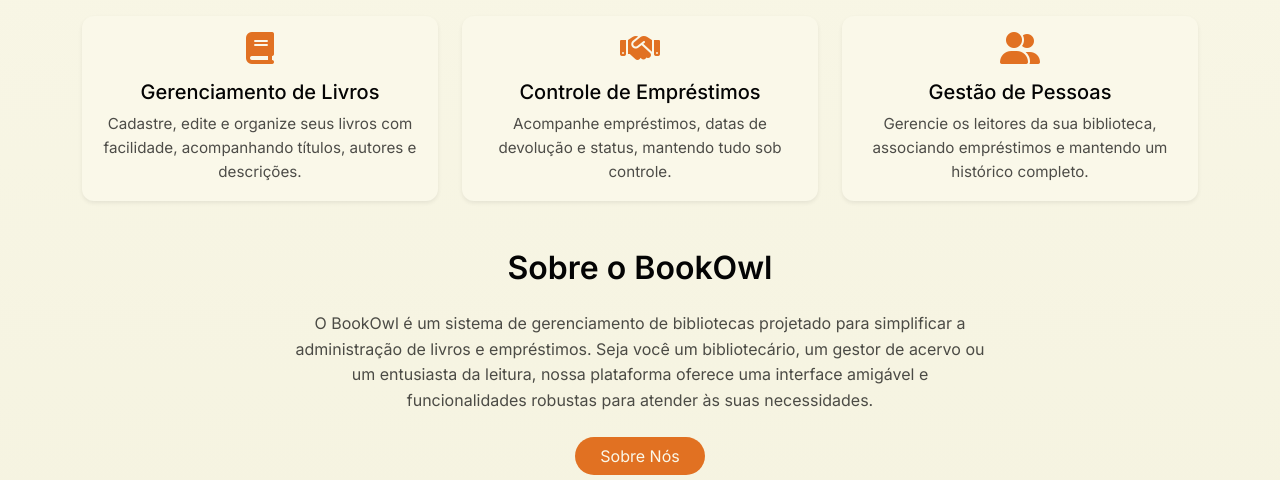
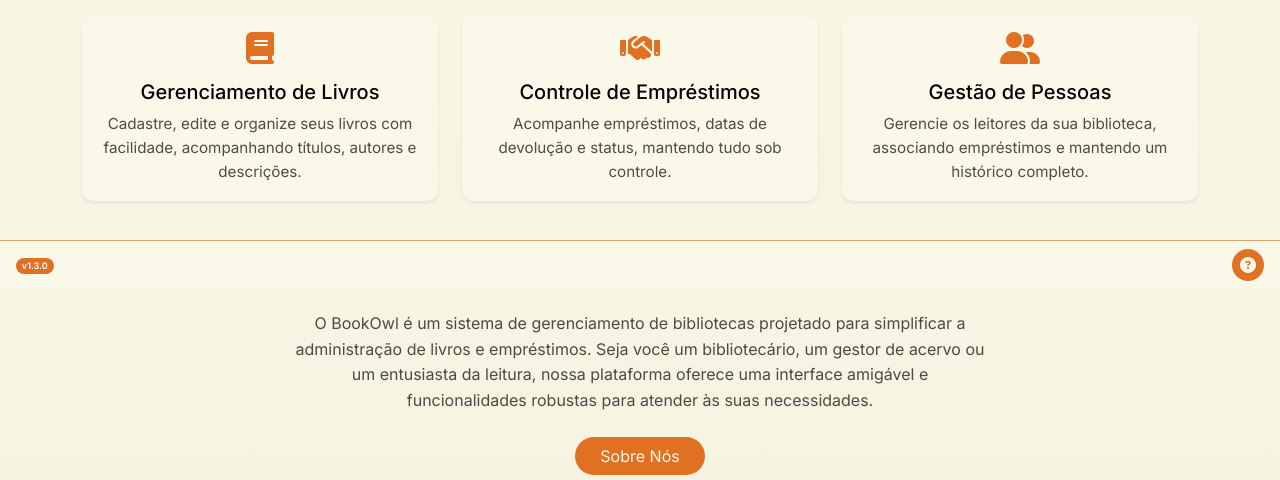
Before and after one commit to GabrielDev969/BookOwl, a Django app: page / in a window 1280 px wide. Shown: the part 511-991 px from the top of the page. Run offline with Django 5.2, Linux system fonts and the light colour scheme; the visitor is signed in with stand-in values (Sample User, id 1).

Commit message:
:sparkles: Adicionado footer com modal de feedback

```diff
--- a/Home/urls.py
+++ b/Home/urls.py
@@ -4,4 +4,5 @@
 urlpatterns = [
     path('', views.home, name='home'),
     path('about/', views.about, name='about'),
+    path('submit_feedback/', views.submit_feedback, name='submit_feedback')
 ]
--- a/Home/views.py
+++ b/Home/views.py
@@ -1,4 +1,13 @@
 from django.shortcuts import render
+from django.urls import reverse
+from django.http import HttpResponseRedirect
+from django.contrib import messages
+import telegram
+from telegram.constants import ParseMode
+import asyncio
+import os
+from dotenv import load_dotenv
+load_dotenv()
 
 def home(request):
     """
@@ -11,3 +20,33 @@
     Render the about page.
     """
     return render(request, 'Home/about.html')
+
+async def send_to_telegram(name, username, email, message):
+    bot = telegram.Bot(token=os.environ.get('YOUR_TELEGRAM_BOT_TOKEN'))
+    group_id = os.environ.get('YOUR_GROUP_CHAT_ID')
+    text = f"<b>BookOwl</b>\n\n<b>Nome</b>: {name}\n<b>Username:</b> {username}\n<b>Email:</b> {email or 'Não fornecido'}\n<b>Mensagem:</b>\n {message}"
+    await bot.send_message(chat_id=group_id, text=text, parse_mode=ParseMode.HTML)
+
+def submit_feedback(request):
+    if request.method == 'POST':
+        name = request.POST.get('name')
+        username = request.user.username
+        email = request.POST.get('email')
+        message = request.POST.get('message')
+        # Get the referring URL to redirect back to the same page
+        redirect_url = request.META.get('HTTP_REFERER', reverse('home'))
+
+        if name and message:
+            try:
+                asyncio.run(send_to_telegram(name, username, email, message))
+                messages.success(request, 'Feedback enviado com sucesso para o grupo no Telegram!')
+            except Exception as e:
+                messages.error(request, f'Erro ao enviar feedback: {str(e)}')
+        else:
+            messages.error(request, 'Nome e mensagem são obrigatórios.')
+
+        return HttpResponseRedirect(redirect_url)
+
+    # For GET requests, redirect to the referring page or home
+    redirect_url = request.META.get('HTTP_REFERER', reverse('home'))
+    return HttpResponseRedirect(redirect_url)
--- /dev/null
+++ b/core/context_processors.py
@@ -0,0 +1,4 @@
+from django.conf import settings
+
+def app_version_processor(request):
+    return {'APP_VERSION': settings.APP_VERSION}
--- a/core/settings.py
+++ b/core/settings.py
@@ -10,6 +10,8 @@
 
 # Build paths inside the project like this: BASE_DIR / 'subdir'.
 BASE_DIR = Path(__file__).resolve().parent.parent
+
+APP_VERSION = '1.3.0'
 
 # --- CONFIGURAÇÕES DE SEGURANÇA ---
 # A SECRET_KEY é lida da variável de ambiente. NUNCA a deixe no código.
@@ -84,6 +86,7 @@
                 'django.template.context_processors.request',
                 'django.contrib.auth.context_processors.auth',
                 'django.contrib.messages.context_processors.messages',
+                'core.context_processors.app_version_processor',
             ],
         },
     },
--- /dev/null
+++ b/templates/Components/footer.html
@@ -0,0 +1,146 @@
+{% block style %}
+<style>
+/* Footer styles */
+footer {
+    background-color: #faf8e9;
+    border-top: 1px solid #e0a673;
+    padding: 0.5rem 1rem; /* Reduced padding */
+    display: flex;
+    justify-content: space-between;
+    align-items: center;
+    animation: fadeIn 0.5s ease-in-out;
+}
+
+footer p {
+    margin: 0;
+    font-size: 0.75rem; /* Smaller font size */
+    color: #040404;
+}
+
+footer .btn-feedback {
+    background-color: #e17122;
+    color: #faf8e9;
+    width: 32px; /* Smaller button */
+    height: 32px;
+    display: flex;
+    align-items: center;
+    justify-content: center;
+    border-radius: 50%;
+    transition: all 0.3s ease;
+}
+
+footer .btn-feedback:hover {
+    background-color: #e0a673;
+    transform: translateY(-2px);
+}
+
+/* Modal styles */
+.modal-content {
+    border-radius: 12px;
+    border: 1px solid #e0a673;
+}
+
+.form-control, .form-select {
+    background-color: #faf8e9;
+    border: 1px solid #e0a673;
+    border-radius: 8px;
+    color: #040404;
+}
+
+.form-control:focus, .form-select:focus {
+    border-color: #e17122;
+    box-shadow: 0 0 0 3px rgba(225, 113, 34, 0.2);
+}
+
+@media (max-width: 576px) {
+    footer {
+        padding: 0.5rem 1rem;
+        flex-direction: column;
+        gap: 0.5rem;
+    }
+
+    footer p {
+        font-size: 0.7rem; /* Smaller font on mobile */
+    }
+
+    footer .btn-feedback {
+        width: 28px; /* Smaller button on mobile */
+        height: 28px;
+    }
+
+    footer .btn-feedback i {
+        font-size: 0.9rem; /* Smaller icon on mobile */
+    }
+}
+</style>
+{% endblock %}
+
+<!-- Footer -->
+<footer class="fixed-bottom">
+    <p>
+        <span class="badge rounded-pill" style="background-color: #e17122;">
+            v{{ APP_VERSION }}
+        </span>
+    </p>
+    {% if user.is_authenticated %}
+        <button type="button" class="btn btn-feedback" data-bs-toggle="modal" data-bs-target="#feedbackModal" title="Enviar Feedback ou Pedir Ajuda" aria-label="Enviar feedback ou pedir ajuda">
+            <i class="fas fa-question-circle"></i>
+        </button>
+    {% endif %}
+</footer>
+
+{% if user.is_authenticated %}
+<!-- Feedback Modal -->
+<div class="modal fade" id="feedbackModal" tabindex="-1" aria-labelledby="feedbackModalLabel" aria-hidden="true">
+    <div class="modal-dialog modal-dialog-centered">
+        <div class="modal-content" style="background-color: #faf8e9;">
+            <div class="modal-header" style="border-bottom: 1px solid #e0a673;">
+                <h5 class="modal-title" id="feedbackModalLabel" style="color: #040404; font-weight: 600;">Enviar Feedback ou Pedir Ajuda</h5>
+                <button type="button" class="btn-close" data-bs-dismiss="modal" aria-label="Close"></button>
+            </div>
+            <div class="modal-body">
+                <p style="color: #040404; font-size: 0.95rem;">Sua mensagem será enviada para nosso grupo no Telegram, onde nossa equipe responderá o mais rápido possível.</p>
+                <form method="post" action="{% url 'submit_feedback' %}">
+                    {% csrf_token %}
+                    <div class="mb-3">
+                        <label for="feedbackName" class="form-label" style="color: #040404;">Nome</label>
+                        <input type="text" class="form-control" id="feedbackName" name="name" required>
+                    </div>
+                    <div class="mb-3">
+                        <label for="feedbackEmail" class="form-label" style="color: #040404;">E-mail (opcional)</label>
+                        <input type="email" class="form-control" id="feedbackEmail" name="email">
+                    </div>
+                    <div class="mb-3">
+                        <label for="feedbackMessage" class="form-label" style="color: #040404;">Mensagem</label>
+                        <textarea class="form-control" id="feedbackMessage" name="message" rows="4" required></textarea>
+                    </div>
+                    {% if form.non_field_errors %}
+                        <div class="text-danger small mb-3">
+                            {% for error in form.non_field_errors %}
+                                {{ error }}
+                            {% endfor %}
+                        </div>
+                    {% endif %}
+                    <div class="d-flex justify-content-end gap-2">
+                        <button type="button" class="btn rounded-pill" data-bs-dismiss="modal" style="background-color: #040404; color: #faf8e9;">Cancelar</button>
+                        <button type="submit" class="btn rounded-pill" style="background-color: #e17122; color: #faf8e9;">Enviar</button>
+                    </div>
+                </form>
+            </div>
+        </div>
+    </div>
+</div>
+{% endif %}
+
+{% block scripts %}
+<script>
+document.addEventListener('DOMContentLoaded', function() {
+    const feedbackModal = new bootstrap.Modal(document.getElementById('feedbackModal'));
+
+    // Abre a modal de criação em caso de erros no formulário
+    {% if form.errors %}
+      feedbackModal.show();
+    {% endif %}
+  });
+</script>
+{% endblock %}
--- a/templates/index.html
+++ b/templates/index.html
@@ -139,6 +139,8 @@
         {% endblock %}
     </main>
 
+    {% include 'Components/footer.html' %}
+
     <!-- Bootstrap JS -->
     <script src="https://cdn.jsdelivr.net/npm/bootstrap@5.3.0/dist/js/bootstrap.bundle.min.js"></script>
     <!-- Toast initialization -->
```
Also changed, not shown: 1 other file.
